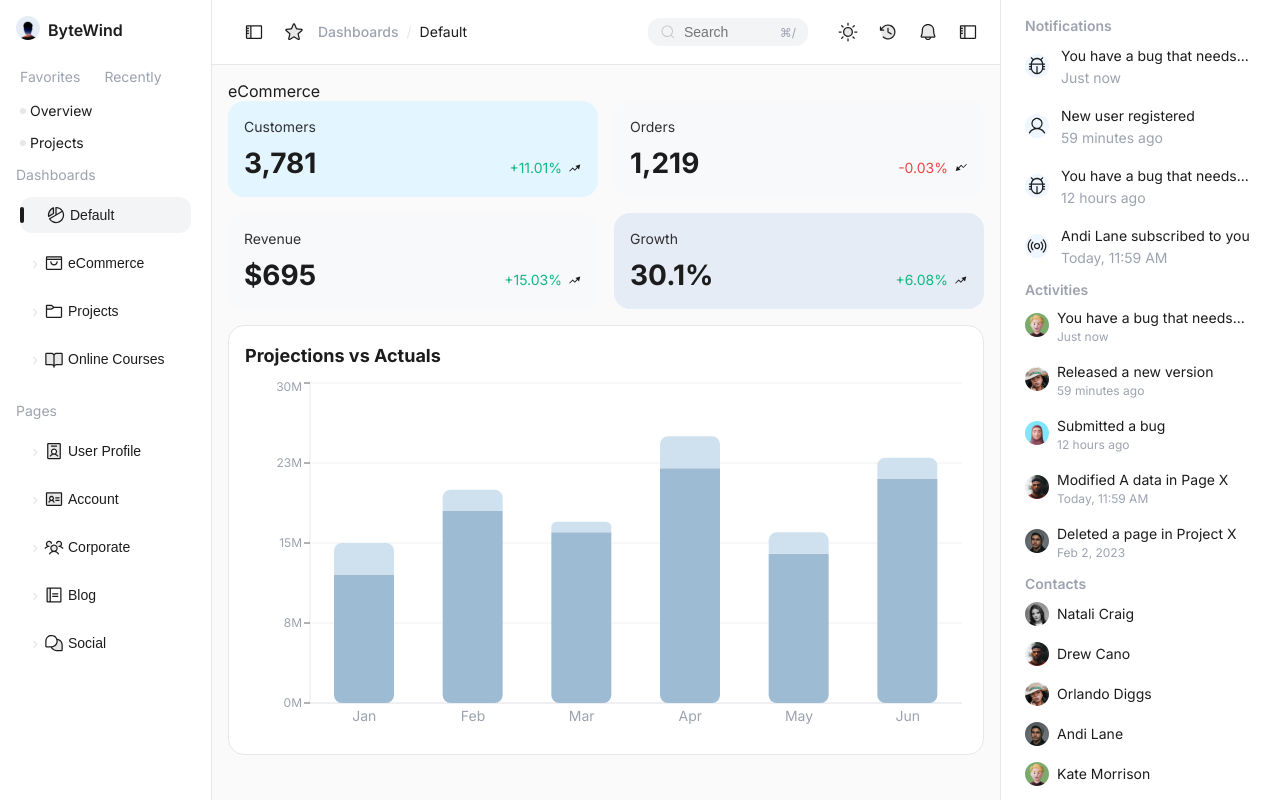
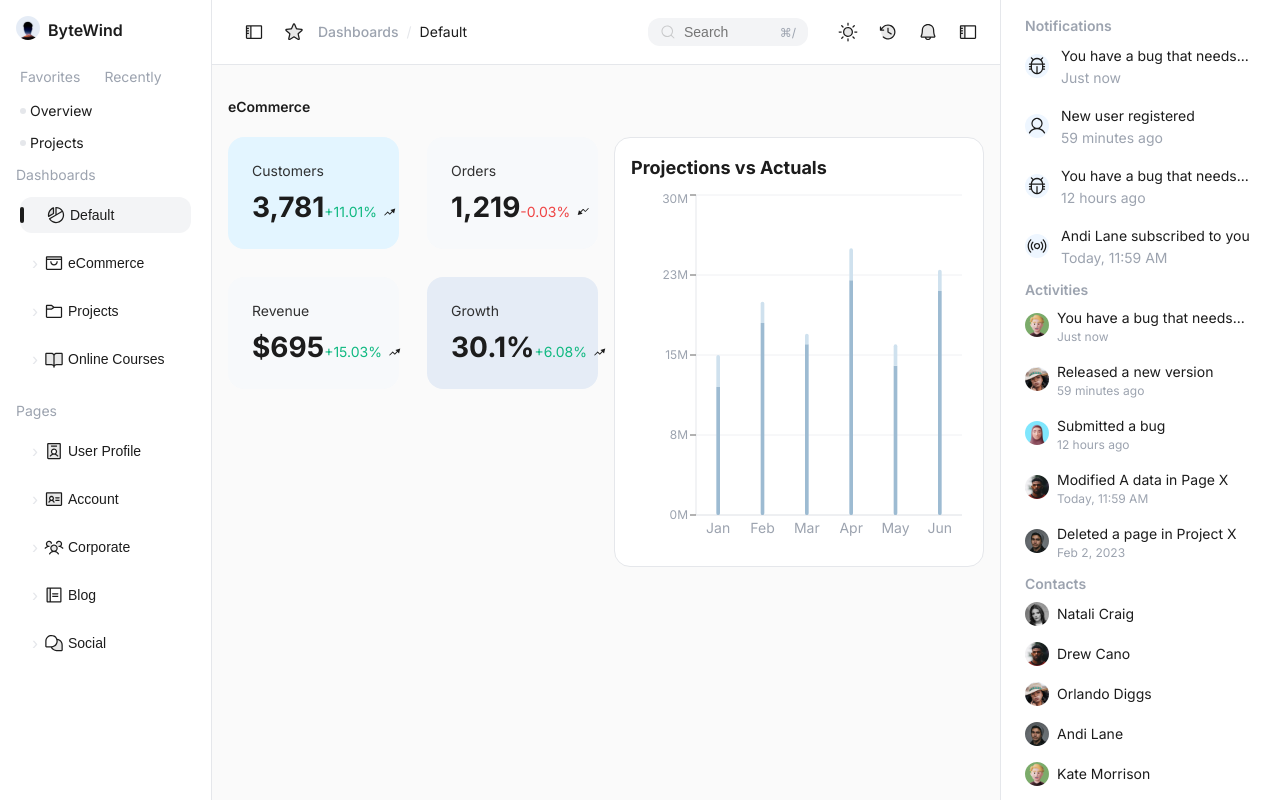
Before and after one commit to hssaluja25/dashboard, a React (Vite) app: page / in a window 1280 px wide. Built offline with nearby package versions, Linux system fonts and the light colour scheme.

Commit message:
show kpis and bar chart side by side

```diff
--- a/src/index.css
+++ b/src/index.css
@@ -73,11 +73,26 @@ body {
   padding: 1rem;
 }
 
+.dashboard-split {
+  display: grid;
+  grid-template-columns: 1fr;
+  gap: 16px;
+}
+
+.dashboard-split .split-col {
+  min-width: 0;
+}
+
+@media (min-width: 1024px) {
+  .dashboard-split {
+    grid-template-columns: 1fr 1fr;
+  }
+}
+
 .proj-card {
   background: var(--surface);
   border-radius: 16px;
   border: 1px solid var(--border);
-  margin-top: 16px;
   padding: 16px;
   position: relative;
 }
@@ -263,14 +278,14 @@ body {
 .kpis-grid {
   display: grid;
   grid-template-columns: repeat(2, minmax(0, 1fr));
-  gap: 16px;
+  gap: 28px;
 }
 
 .kpi-card {
   background: #F7F9FB;
   cursor: pointer;
   border-radius: 16px;
-  padding: 16px;
+  padding: 24px;
   transition: background-color 150ms ease, box-shadow 180ms ease,
     transform 180ms ease, border-color 150ms ease;
 }
@@ -801,3 +816,11 @@ body {
   line-height: 20px;
   color: var(--text);
 }
+
+.dashboard-content>p {
+  font-size: 14px;
+  font-weight: 600;
+  line-height: 20px;
+  margin-top: 16px;
+  margin-bottom: 20px;
+}
--- a/src/pages/dashboard.jsx
+++ b/src/pages/dashboard.jsx
@@ -32,8 +32,14 @@ const Dashboard = () => {
 
         <section className="dashboard-content">
           <p>eCommerce</p>
-          <Kpis />
-          <Projections />
+          <div className="dashboard-split">
+            <div className="split-col">
+              <Kpis />
+            </div>
+            <div className="split-col">
+              <Projections />
+            </div>
+          </div>
         </section>
       </main>
 
```
